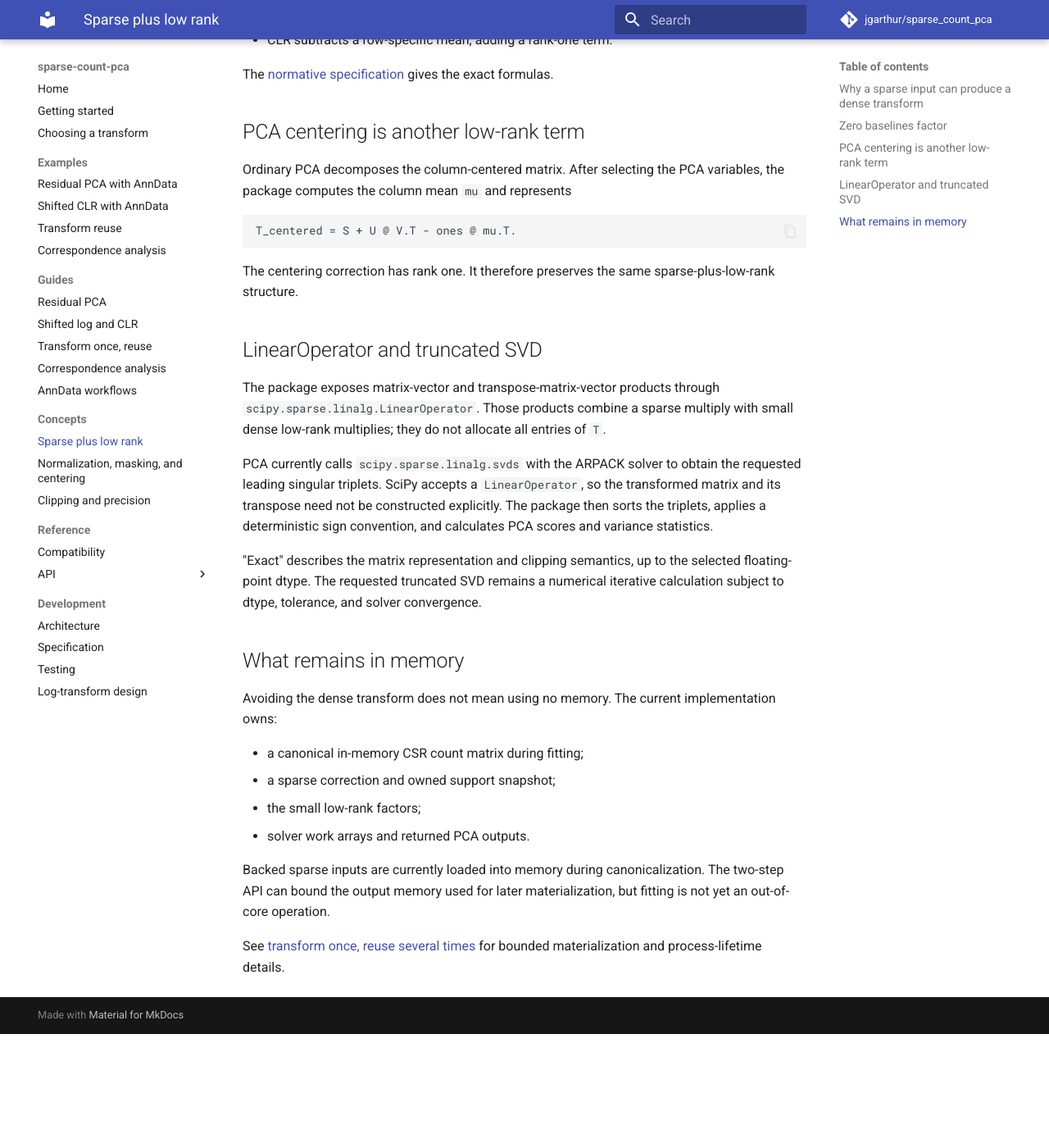
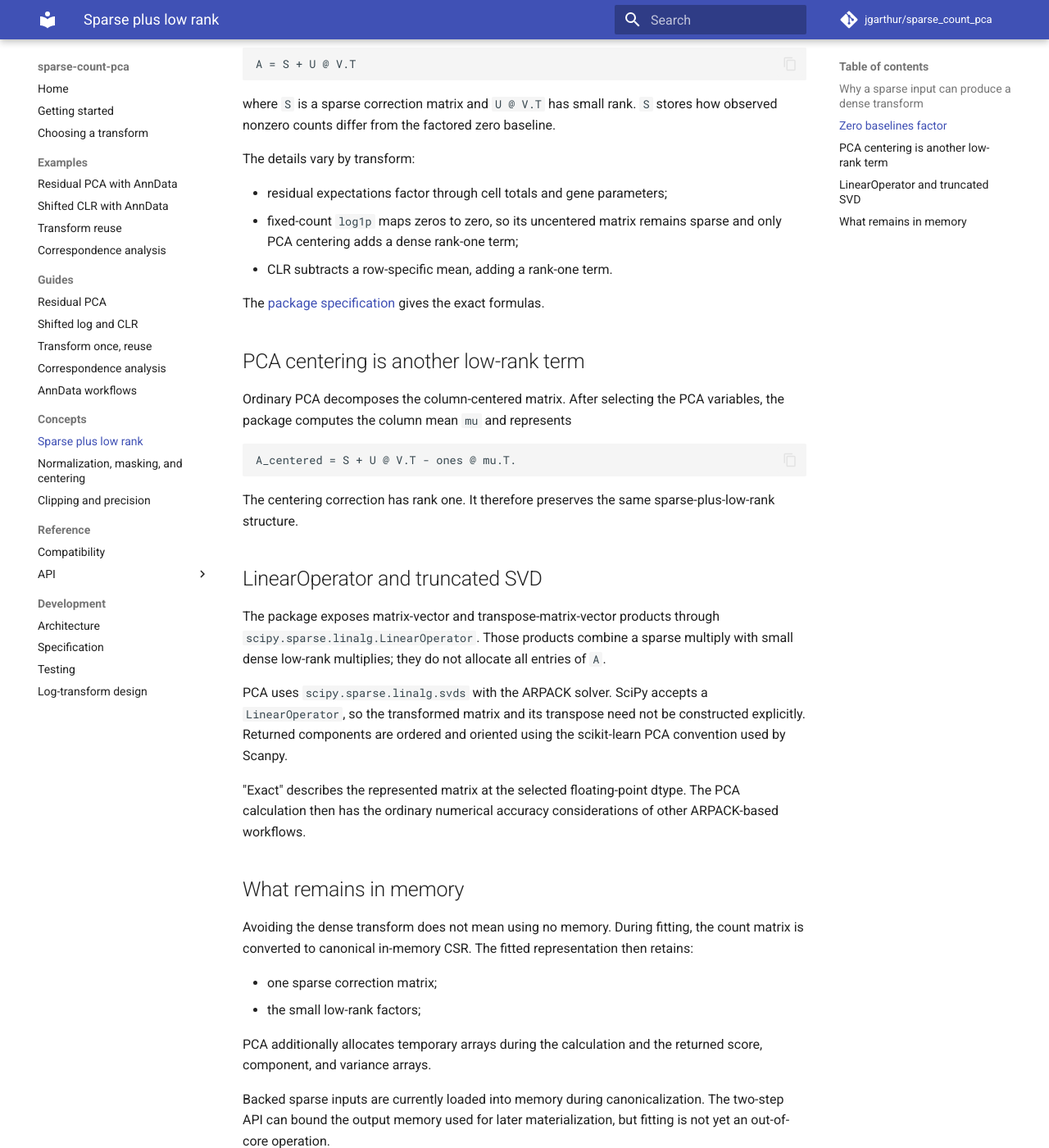
Before and after one commit to jgarthur/sparse_count_pca, an MkDocs documentation site: the page built from docs/concepts/sparse-plus-low-rank.md, in a window 1280 px wide and 1400 px high, scrolled down 831 px. Shown: the whole window at 82% size. Built offline with MkDocs 1.6.1 and Material for MkDocs 9.7.7, drawn with Linux system fonts in a browser that asks for light colours; comment, search, counter and statistics services are not loaded; before the commit the page ends 2092 px from its top, so only the background shows below that; some of the changed text lies outside the part shown.

Commit message:
Clarify normalization concepts for users

````diff
--- a/docs/concepts/sparse-plus-low-rank.md
+++ b/docs/concepts/sparse-plus-low-rank.md
@@ -7,10 +7,25 @@
 residuals, deviance residuals, and shifted CLR coordinates are therefore
 generally dense even when the count matrix is very sparse.
 
+Other normalizations, including fixed-count `log1p`, map zero to zero and remain
+sparse before PCA. PCA nevertheless subtracts each column mean, which generally
+makes the centered matrix dense. That centering step is only a rank-one
+correction and can already be applied implicitly. This package uses the same
+idea for centering and extends it to methods whose normalized matrix is dense
+even before centering.
+
 A dense `float64` matrix with `n_obs * n_vars` entries requires
-`8 * n_obs * n_vars` bytes for its entries alone. CSR storage instead scales
-mainly with the number of stored entries, plus indices and row pointers. The
-ratio depends on input density, count and index dtypes, transform parameters,
+`8 * n_obs * n_vars` bytes for its entries alone. Sparse matrix storage scales
+instead with the number of stored entries. Ignoring small object overhead, the
+three arrays in CSR storage require
+
+```text
+nnz * data_itemsize
++ nnz * index_itemsize
++ (n_obs + 1) * pointer_itemsize
+```
+
+The ratio depends on input density, data and index dtypes, transform parameters,
 and whether clipping expands support, so the package does not claim one
 universal memory multiplier.
 
@@ -21,7 +36,7 @@
 matrix has the form
 
 ```text
-T = S + U @ V.T
+A = S + U @ V.T
 ```
 
 where `S` is a sparse correction matrix and `U @ V.T` has small rank. `S`
@@ -30,10 +45,11 @@
 The details vary by transform:
 
 - residual expectations factor through cell totals and gene parameters;
-- fixed-count log corrections are nonzero only on observed support;
+- fixed-count `log1p` maps zeros to zero, so its uncentered matrix remains
+  sparse and only PCA centering adds a dense rank-one term;
 - CLR subtracts a row-specific mean, adding a rank-one term.
 
-The [normative specification](../development/specification.md#sparse-plus-low-rank-representation)
+The [package specification](../development/specification.md#sparse-plus-low-rank-representation)
 gives the exact formulas.
 
 ## PCA centering is another low-rank term
@@ -42,7 +58,7 @@
 variables, the package computes the column mean `mu` and represents
 
 ```text
-T_centered = S + U @ V.T - ones @ mu.T.
+A_centered = S + U @ V.T - ones @ mu.T.
 ```
 
 The centering correction has rank one. It therefore preserves the same
@@ -52,27 +68,28 @@
 
 The package exposes matrix-vector and transpose-matrix-vector products through
 `scipy.sparse.linalg.LinearOperator`. Those products combine a sparse multiply
-with small dense low-rank multiplies; they do not allocate all entries of `T`.
+with small dense low-rank multiplies; they do not allocate all entries of `A`.
 
-PCA currently calls `scipy.sparse.linalg.svds` with the ARPACK solver to obtain
-the requested leading singular triplets. SciPy accepts a `LinearOperator`, so
-the transformed matrix and its transpose need not be constructed explicitly.
-The package then sorts the triplets, applies a deterministic sign convention,
-and calculates PCA scores and variance statistics.
+PCA uses `scipy.sparse.linalg.svds` with the ARPACK solver. SciPy accepts a
+`LinearOperator`, so the transformed matrix and its transpose need not be
+constructed explicitly. Returned components are ordered and oriented using the
+scikit-learn PCA convention used by Scanpy.
 
-"Exact" describes the matrix representation and clipping semantics, up to the
-selected floating-point dtype. The requested truncated SVD remains a numerical
-iterative calculation subject to dtype, tolerance, and solver convergence.
+"Exact" describes the represented matrix at the selected floating-point dtype.
+The PCA calculation then has the ordinary numerical accuracy considerations of
+other ARPACK-based workflows.
 
 ## What remains in memory
 
-Avoiding the dense transform does not mean using no memory. The current
-implementation owns:
+Avoiding the dense transform does not mean using no memory. During fitting, the
+count matrix is converted to canonical in-memory CSR. The fitted representation
+then retains:
 
-- a canonical in-memory CSR count matrix during fitting;
-- a sparse correction and owned support snapshot;
+- one sparse correction matrix;
 - the small low-rank factors;
-- solver work arrays and returned PCA outputs.
+
+PCA additionally allocates temporary arrays during the calculation and the
+returned score, component, and variance arrays.
 
 Backed sparse inputs are currently loaded into memory during canonicalization.
 The two-step API can bound the output memory used for later materialization,
````
Also changed, not shown: docs/concepts/clipping-and-precision.md (+12 -9 lines), docs/concepts/normalization-masking-and-centering.md (+27 -11 lines).
